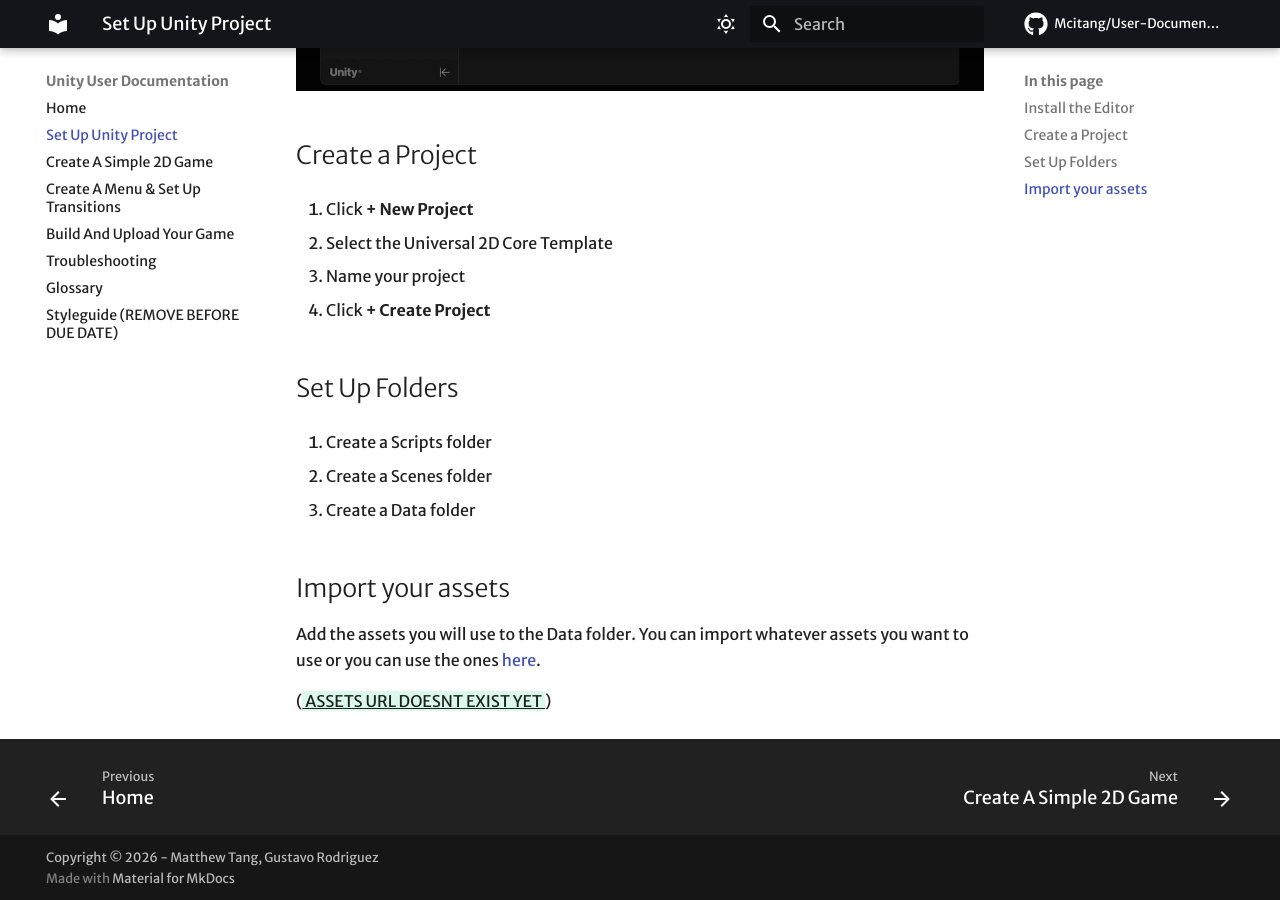
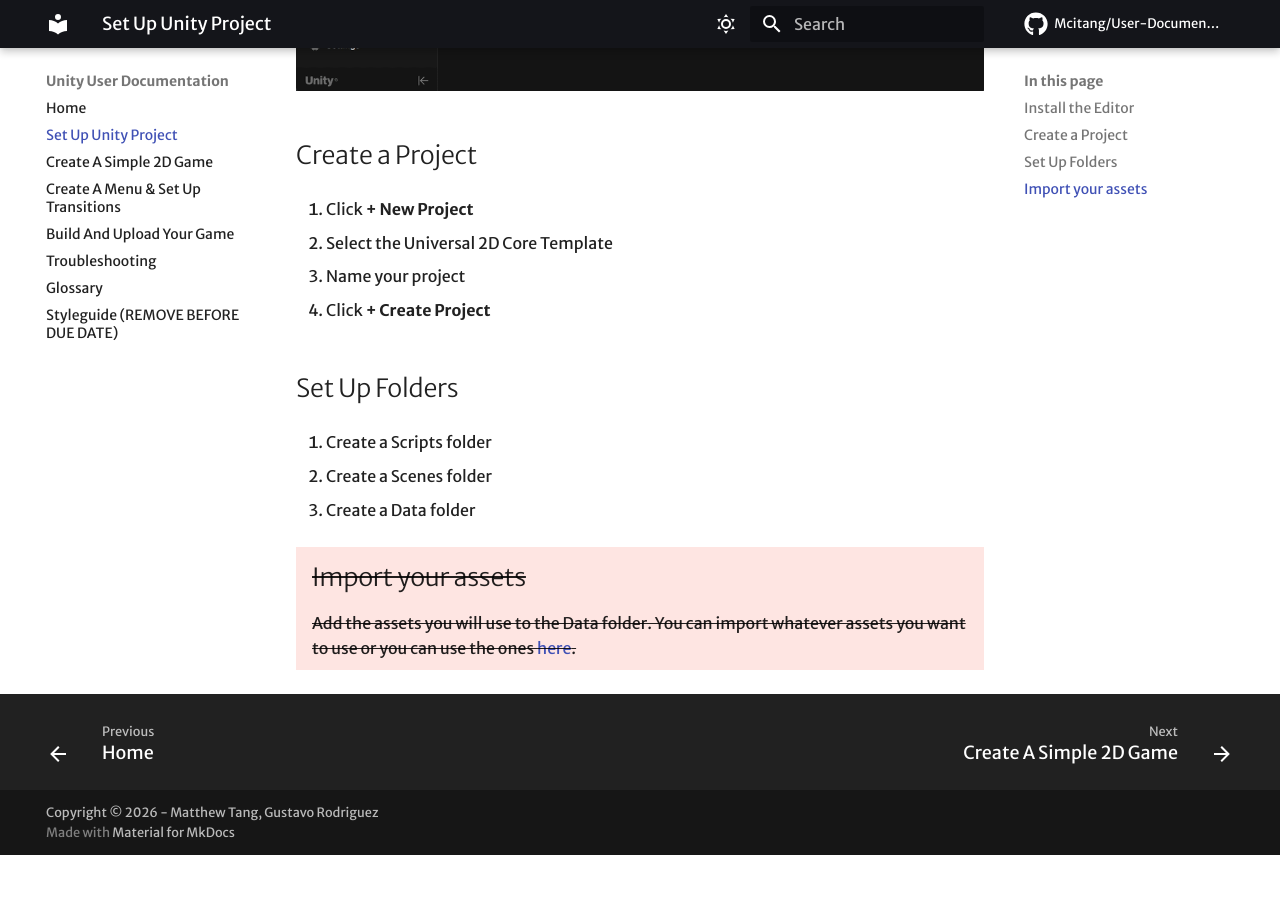
Before and after one commit to Mcitang/User-Documentation, an MkDocs documentation site: the page built from docs/setup-project.md, in a window 1280 px wide and 900 px high, scrolled down 955 px. Built offline with MkDocs 1.6.1 and Material for MkDocs 9.7.7, drawn with Linux system fonts in a browser that asks for light colours; some web fonts are replaced; comment, search, counter and statistics services are not loaded; after the commit the page ends 1810 px from its top, so only the background shows below that.

Commit message:
Replace install-editor-gif

```diff
--- a/docs/setup-project.md
+++ b/docs/setup-project.md
@@ -33,11 +33,10 @@ This tutorial will use Unity 6.3 LTS (6000.3.12f1), but this should work on any
 
 1. Create a Data folder
 
+{--
 ## Import your assets
 
-Add the assets you will use to the Data folder. You can import whatever assets you want to use or you can use the ones [here][itch-assets-url].
-
-({++ ASSETS URL DOESNT EXIST YET ++})
+Add the assets you will use to the Data folder. You can import whatever assets you want to use or you can use the ones [here][itch-assets-url]. --}
 
 
 <!-- Glossary -->
@@ -51,4 +50,4 @@ Add the assets you will use to the Data folder. You can import whatever assets y
 <!-- Images -->
 
 <!-- GIFs -->
-[install-editor-gif]: assets/project-setup/install-editor.gif "Free asset pack made by us"
+[install-editor-gif]: assets/project-setup/install-editor.gif
```
Also changed, not shown: docs/assets/index/empty-unity-hub.png (renamed from docs/assets/project-setup/empty-unity-hub.png), docs/assets/project-setup/install-editor.gif.
